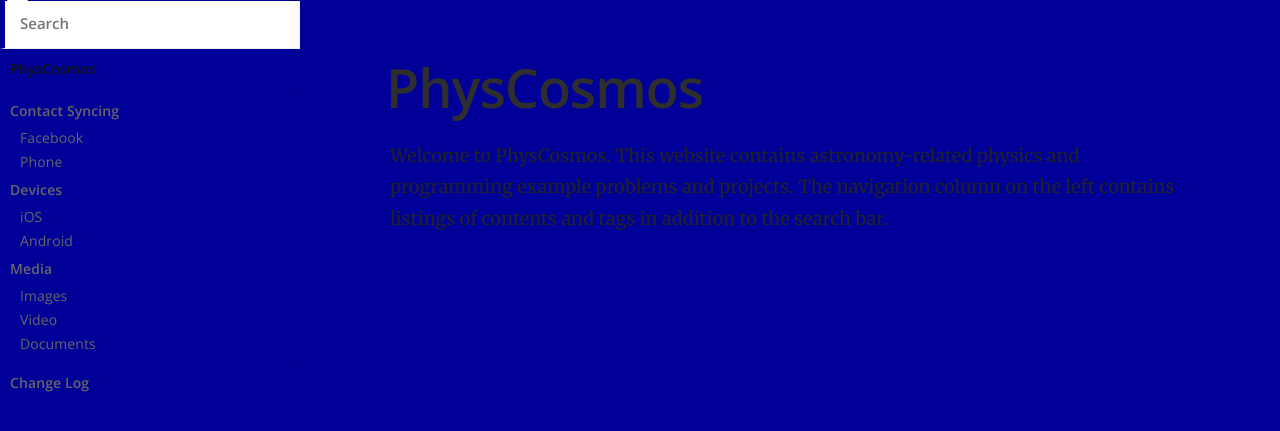
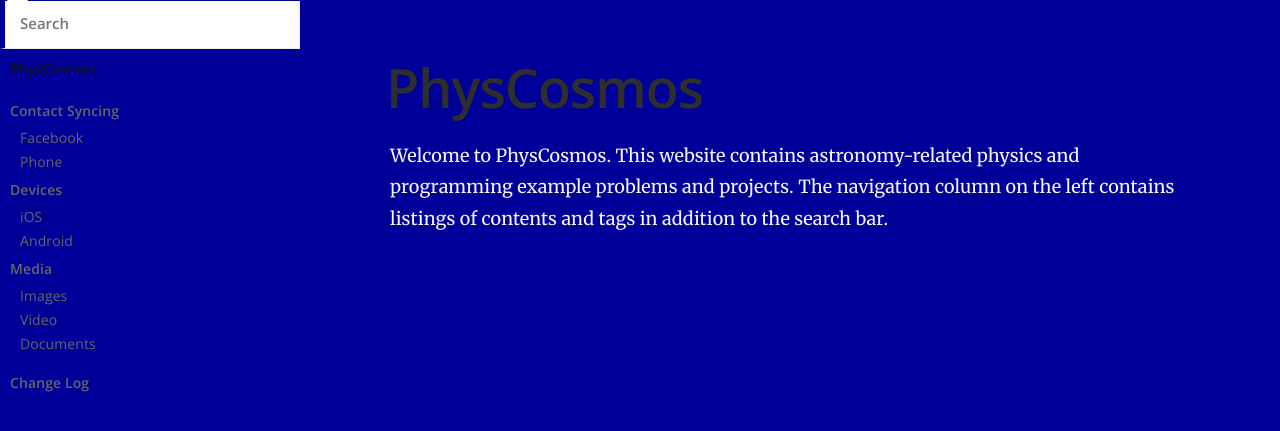
Before and after one commit to PhysCosmos/Site, a Jekyll site: the page built from index.md, in a window 1280 px wide. Shown: the top 431 px of the page. Built offline with Jekyll 4.4.1, drawn with Linux system fonts in a browser that asks for light colours.

Commit message:
Update main.scss

```diff
--- a/css/main.scss
+++ b/css/main.scss
@@ -9,7 +9,7 @@ $font-family: "Times";
 $font: "Times New Roman";
 
 $content-max-width: 800px;
-$content-color: #222;
+$content-color:  	#f8f8ff;
 $content-background-color: #000099;
 
 $brand-colour: #000099;
```
